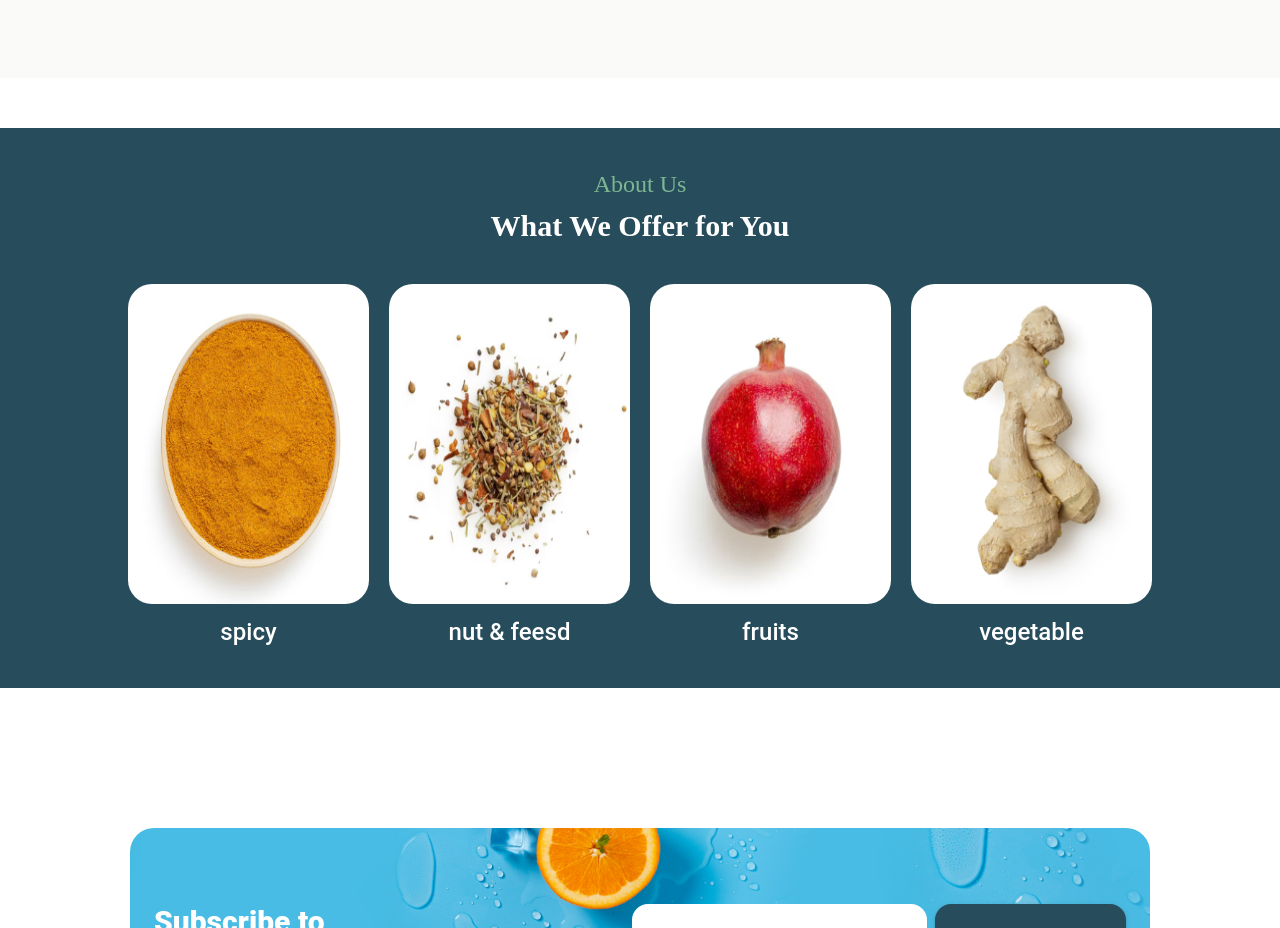
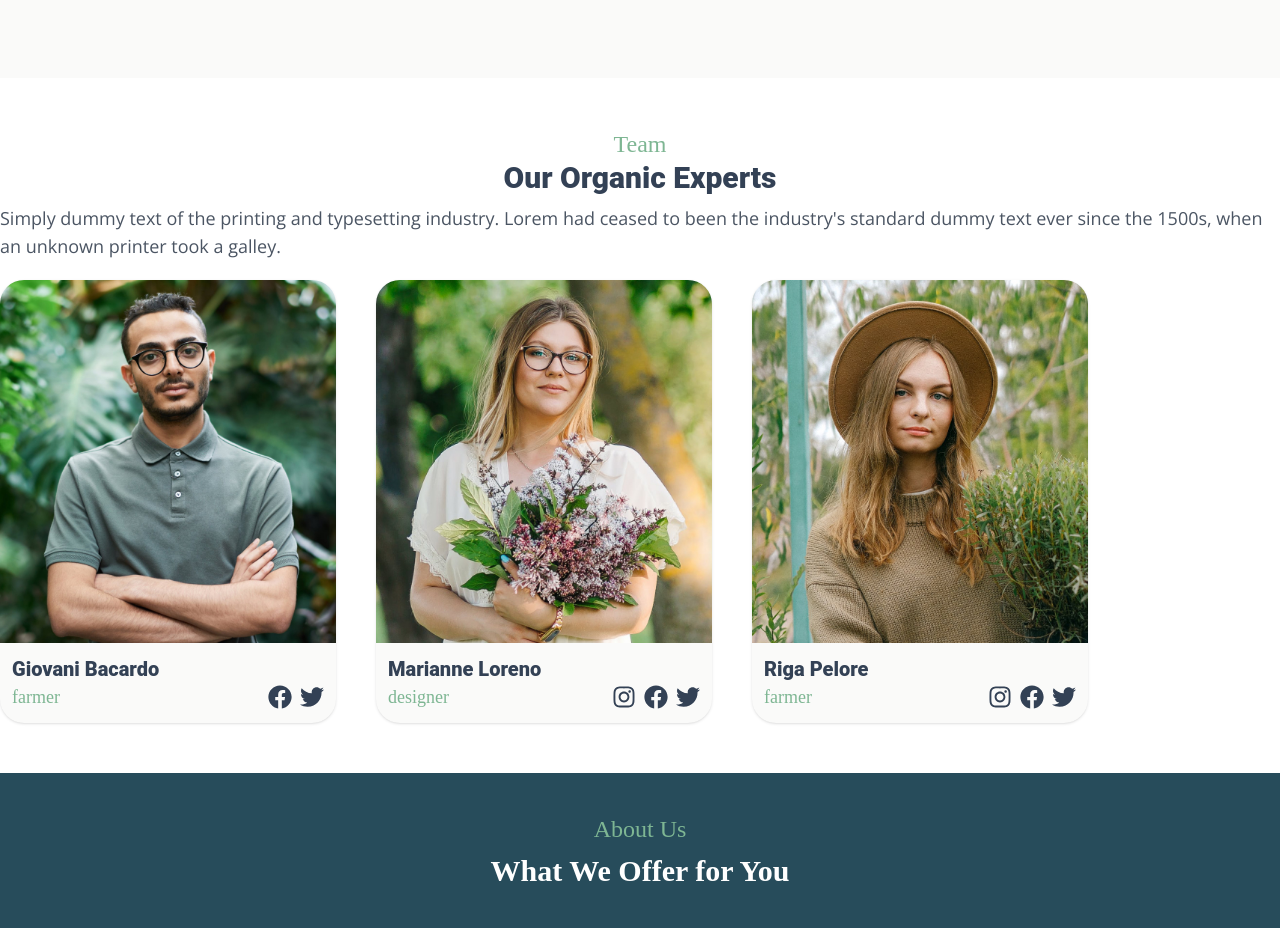
Before and after one commit to kaomao1234/agriculture-cloned-app, a Next.js app: page /About in a window 1280 px wide. Shown: the part 1960-2888 px from the top of the page. Built offline with nearby package versions, Linux system fonts and the light colour scheme.

Commit message:
feat(components): about => create team

```diff
--- a/src/components/Page/About/Team/index.tsx
+++ b/src/components/Page/About/Team/index.tsx
@@ -1,3 +1,91 @@
+import style from "./main.module.scss";
+import { FaFacebook, FaTwitter, FaInstagram } from "react-icons/fa";
 export const Team = () => {
-  return <></>;
+  const employees = [
+    {
+      name: "Giovani Bacardo",
+      role: "farmer",
+      links: ["facebook", "twitter"],
+      image: "person_1.jpg",
+    },
+    {
+      name: "Marianne Loreno",
+      role: "designer",
+      links: ["ig", "facebook", "twitter"],
+      image: "person_2.jpg",
+    },
+    {
+      name: "Riga Pelore",
+      role: "farmer",
+      links: ["ig", "facebook", "twitter"],
+      image: "person_3.jpg",
+    },
+  ];
+  return (
+    <div id={style.main}>
+      <div className="mb-5 size-full flex-col items-center justify-start gap-4">
+        <div className="mb-2 flex flex-col items-center justify-start">
+          <label className="font-yellowtail text-2xl font-normal text-acapulco">
+            Team
+          </label>
+          <label className="font-roboto text-3xl font-extrabold text-slate-700">
+            Our Organic Experts
+          </label>
+        </div>
+        <label className="text-center font-sans text-lg font-normal text-gray-600">
+          Simply dummy text of the printing and typesetting industry. Lorem had
+          ceased to been the industry&#39;s standard dummy text ever since the
+          1500s, when an unknown printer took a galley.
+        </label>
+      </div>
+      <div className="flex w-[85%] flex-row gap-10">
+        {employees.map((val, index) => {
+          return (
+            <div
+              key={index}
+              className="flex flex-col overflow-clip rounded-3xl bg-stone-50 shadow duration-150 ease-out hover:bg-white hover:shadow-2xl"
+            >
+              <img src={`About/Team/${val.image}`}></img>
+              <div className="flex flex-col p-3">
+                <label className="font-roboto text-xl font-extrabold text-slate-700">
+                  {val.name}
+                </label>
+                <div className="flex flex-row items-center justify-between">
+                  <label className="font-yellowtail text-lg font-normal text-acapulco">
+                    {val.role}
+                  </label>
+                  <div className="flex flex-row gap-2">
+                    {val.links.map((val, index) => {
+                      if (val == "facebook") {
+                        return (
+                          <FaFacebook
+                            key={index}
+                            className="size-6 text-slate-700"
+                          />
+                        );
+                      } else if (val == "twitter") {
+                        return (
+                          <FaTwitter
+                            key={index}
+                            className="size-6 text-slate-700"
+                          />
+                        );
+                      } else if (val == "ig") {
+                        return (
+                          <FaInstagram
+                            key={index}
+                            className="size-6 text-slate-700"
+                          />
+                        );
+                      }
+                    })}
+                  </div>
+                </div>
+              </div>
+            </div>
+          );
+        })}
+      </div>
+    </div>
+  );
 };
```
